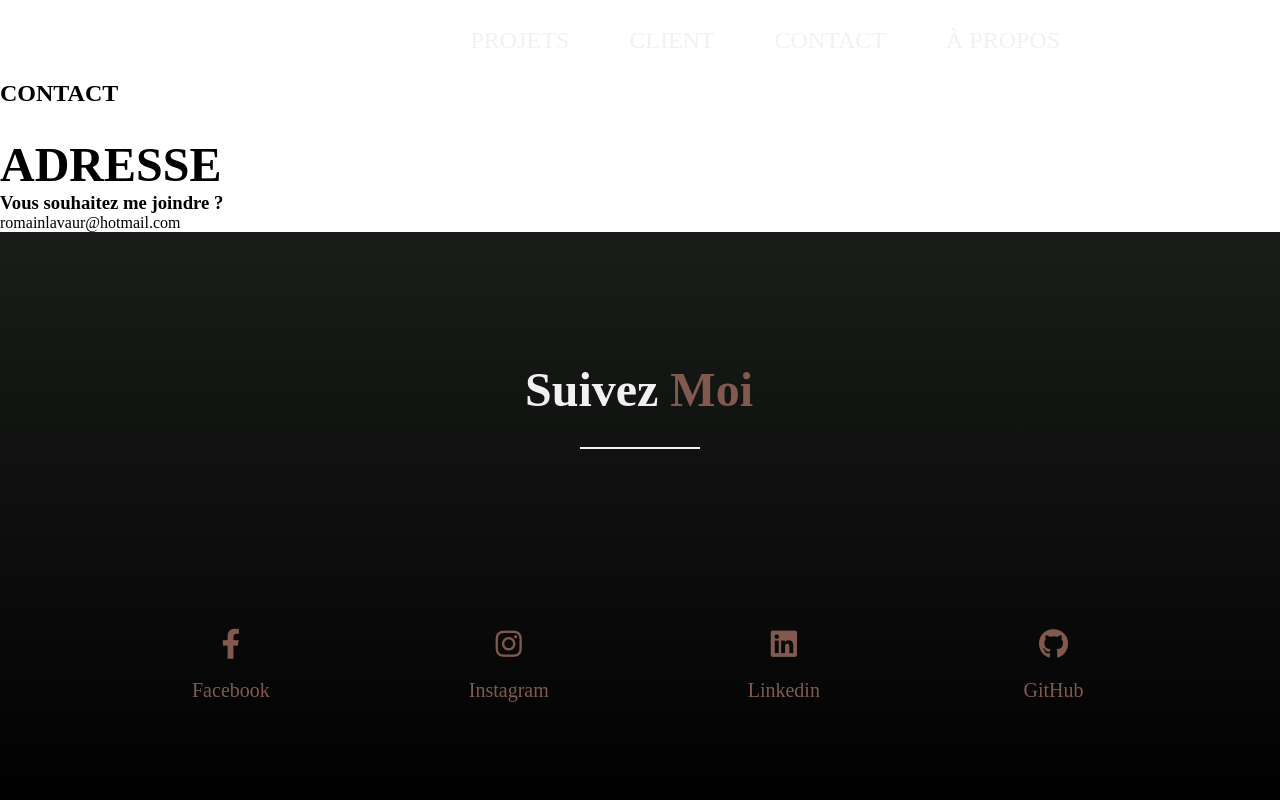
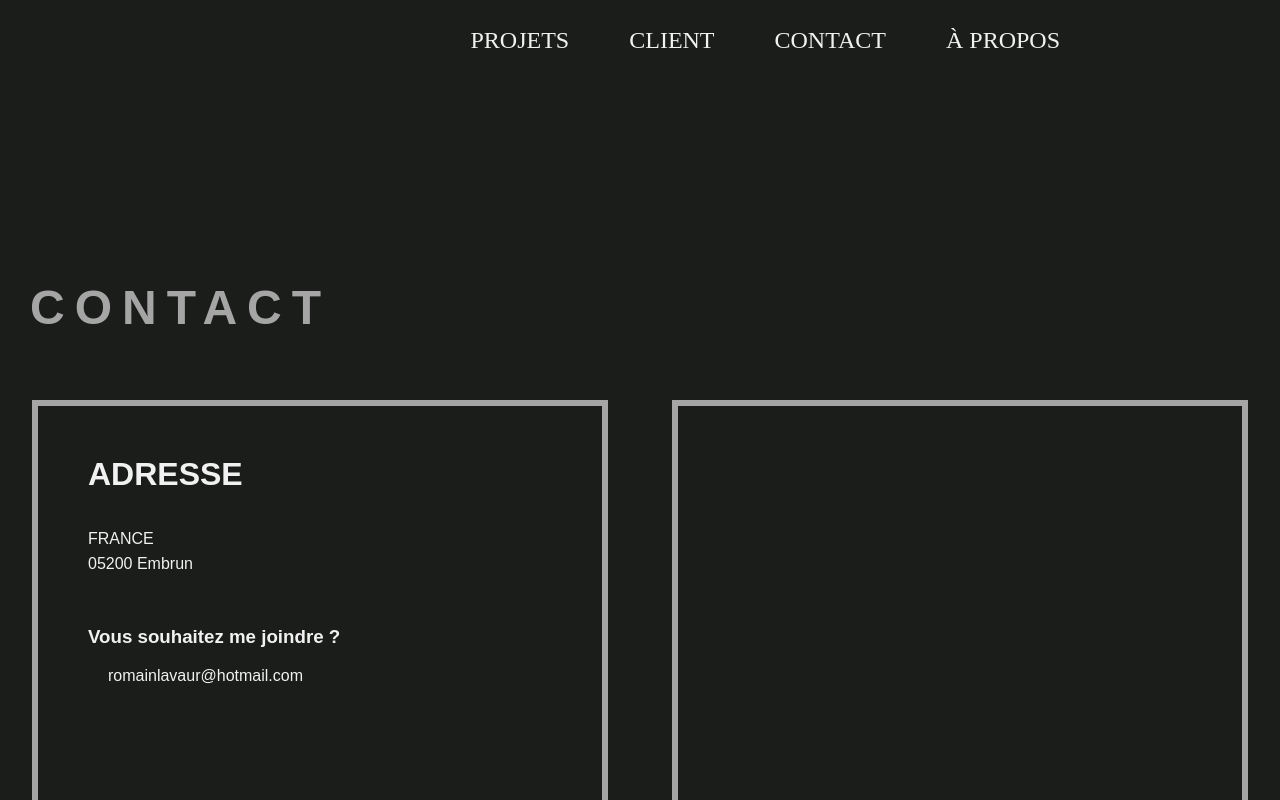
Before and after one commit to Roms1512/Mon-Site, a website: page html/contact.html in a window 1280 px wide. Shown: the top 800 px of the page. Drawn offline with nearby package versions, Linux system fonts and the light colour scheme; files that its build step writes are made by us from their sources.

Commit message:
commit-8

```diff
--- a/html/contact.html
+++ b/html/contact.html
@@ -20,9 +20,6 @@
   </head>
   <body>
     <!-- loader -->
-    <main class="loader">
-
-    </main>
 
     <!-- Header -->
     <header class="header-contact">
@@ -59,7 +56,7 @@
     </header>
 
     <!-- Section -->
-    <section>
+    <section class="section-contact">
       <h1>CONTACT</h1>
 
       <!-- Contact -->
@@ -67,6 +64,7 @@
         <!-- Colonne 1 -->
         <div class="part1">
           <h2>ADRESSE</h2>
+          <p>FRANCE<br> 05200 Embrun</p>
             <div class="adresse-mail">
               <h3>Vous souhaitez me joindre ?</h3>
               <p>romainlavaur@hotmail.com</p>
@@ -81,7 +79,7 @@
     </section>
 
     <!-- Footer -->
-    <footer>
+    <footer class="footer-contact">
       <!-- Suivez Moi -->
       <div class="titre-reseaux">
         <h2 data-aos="fade-in-up" data-aos-duration="1500" data-aos-once="true">
@@ -164,7 +162,6 @@
       </div>
     </footer>
 
-    <script src="app.js"></script>
     <script src="https://unpkg.com/aos@2.3.1/dist/aos.js"></script>
     <script src="./node_modules/rellax/rellax.min.js"></script>
     <script>
--- a/sass/main.scss
+++ b/sass/main.scss
@@ -25,7 +25,7 @@ $fontPrincipal: sans-serif;
   }
 }
 
-/*-------------------- Corps de la Page --------------------*/
+/*-------------------- Corps de la Page  |  Les balises Géneriques --------------------*/
 
 /***** loader *****/
 
@@ -77,36 +77,56 @@ $fontPrincipal: sans-serif;
     animation-delay: 1s;
   }
 }
+
 .fondu-out {
   display: none;
   transition: display 0.4s ease-out;
 }
 
-// ------------------------------------------------------------------------------------------------
+.scrollToTop {
+  z-index: 11;
+  position: fixed;
+  bottom: 50px;
+  right: 30px;
+  width: 30px;
+  height: 2px;
+  span.fa-chevron-up {
+    color: black;
+    padding: 10px;
+    border-radius: 10px;
+    background: rgba(255, 255, 255, 0.571);
+  }
+}
+
+/***** Le body *****/
+
 * {
   padding: 0;
   margin: 0;
   box-sizing: border-box;
 }
 
+body {
+  overflow-x: hidden;
+}
+
+/***** Toute les balises Types *****/
 h2 {
   padding-top: 30px;
   font-size: xxx-large;
 }
+
 img {
   object-fit: cover;
 }
 
-// Toute les span
 span {
   color: $colorHover;
 }
 
-body {
-  overflow-x: hidden;
-}
+/*-------------------- Corps de la Page  |  Acceuil --------------------*/
 
-
+/***** Header *****/
 
 header {
   width: 100%;
@@ -122,7 +142,7 @@ header {
       position: absolute;
       width: 100vw;
       height: 100vh;
-      &:nth-of-type(3){
+      &:nth-of-type(3) {
         top: 25px;
       }
     }
@@ -165,13 +185,13 @@ header {
         width: 30px;
         height: 2px;
         background: $colorText1;
-        &:nth-of-type(1){
+        &:nth-of-type(1) {
           top: 0;
         }
-        &:nth-of-type(2){
+        &:nth-of-type(2) {
           top: 10px;
         }
-        &:nth-of-type(3){
+        &:nth-of-type(3) {
           top: 20px;
         }
       }
@@ -196,11 +216,7 @@ header {
   }
 }
 
-.header-contact {
-  height: 10vh;
-  width: 100%;
-  background: white;
-}
+/***** Article  -  À Propos *****/
 
 article {
   z-index: 10;
@@ -287,6 +303,8 @@ article {
   }
 }
 
+/***** Section  -  Actualités et Projets *****/
+
 .actu {
   color: darken($color: $colorText1, $amount: 30);
   position: relative;
@@ -368,7 +386,7 @@ article {
           position: absolute;
           top: 50%;
           left: 50%;
-          transform: translate(-50%,-50%);
+          transform: translate(-50%, -50%);
         }
         &:hover {
           cursor: pointer;
@@ -404,15 +422,15 @@ article {
         .all-pjt1 {
           width: 100%;
           margin-bottom: 20px;
-          &:nth-of-type(1){
+          &:nth-of-type(1) {
             background: rgba(255, 255, 255, 0.5);
             height: 75vh;
           }
-          &:nth-of-type(2){
+          &:nth-of-type(2) {
             background: rgba(255, 255, 255, 0.5);
             height: 50vh;
           }
-          &:nth-of-type(3){
+          &:nth-of-type(3) {
             background: rgba(255, 255, 255, 0.5);
             height: 50vh;
           }
@@ -445,12 +463,17 @@ article {
     width: 100%;
     height: 110vh;
     font-size: 30px;
-    font-family: 'Great Vibes', cursive;
+    font-family: "Great Vibes", cursive;
     display: flex;
     flex-direction: column;
     justify-content: center;
     align-items: center;
-    background: linear-gradient(to bottom, transparent,rgb(26, 29, 26));
+    background: linear-gradient(
+      to bottom,
+      transparent,
+      rgb(26, 29, 26),
+      rgb(26, 29, 26)
+    );
     .photo {
       width: 70%;
       height: 100vh;
@@ -460,12 +483,14 @@ article {
   }
 }
 
+/***** Footer *****/
+
 footer {
   position: relative;
   padding-top: 100px;
   width: 100%;
   height: 73vh;
-  background:linear-gradient(rgb(26, 29, 26), black);
+  background: linear-gradient(rgb(26, 29, 26), black);
   .titre-reseaux {
     margin: auto;
     width: 230px;
@@ -511,7 +536,8 @@ footer {
             transition: all 0.4s;
           }
           &:hover {
-            i, p {
+            i,
+            p {
               color: $colorText1;
             }
           }
@@ -527,3 +553,68 @@ footer {
     color: darken($color: $colorText1, $amount: 30);
   }
 }
+
+/*-------------------- Corps de la Page  |  Contact --------------------*/
+
+/***** Header Page Contact *****/
+
+header.header-contact {
+  position: relative;
+  height: 10vh;
+  width: 100%;
+  background: rgb(26,29,26);
+}
+
+/***** Section Page Contact *****/
+
+section.section-contact {
+  z-index: 100;
+  position: relative;
+  width: 100%;
+  height: 100vh;
+  color: $colorText1;
+  background: rgb(26, 29, 26);
+  h1 {
+    width: 100%;
+    font-family: sans-serif;
+    font-size: xxx-large;
+    letter-spacing: 10px;
+    height: 20px;
+    padding-left: 30px;
+    padding-top: 25vh;
+    margin-bottom: 120px;
+    color: darken($color: $colorText1, $amount: 30);
+  }
+  .contact {
+    width: 100%;
+    display: flex;
+    .part1, .part2 {
+      margin: auto;
+      padding: 50px;
+      width: 45%;
+      height: 70vh;
+      border: 6px solid darken($color: $colorText1, $amount: 30);
+    }
+    .part1 {
+      font-family: Arial, Helvetica, sans-serif;
+      h2 {
+        padding-top: 0;
+        width: 100%;
+        height: 70px;
+        font-size: xx-large;
+      }
+      p {
+        margin-bottom: 50px;
+        line-height: 25px;
+      }
+      .adresse-mail {
+        h3 {
+          margin-bottom: 15px;
+        }
+        p {
+          padding-left: 20px;
+        }
+      }
+    }
+  }
+}
```
Also changed, not shown: index.htm (+3 -0 lines), css/style.css, 1 other file.
